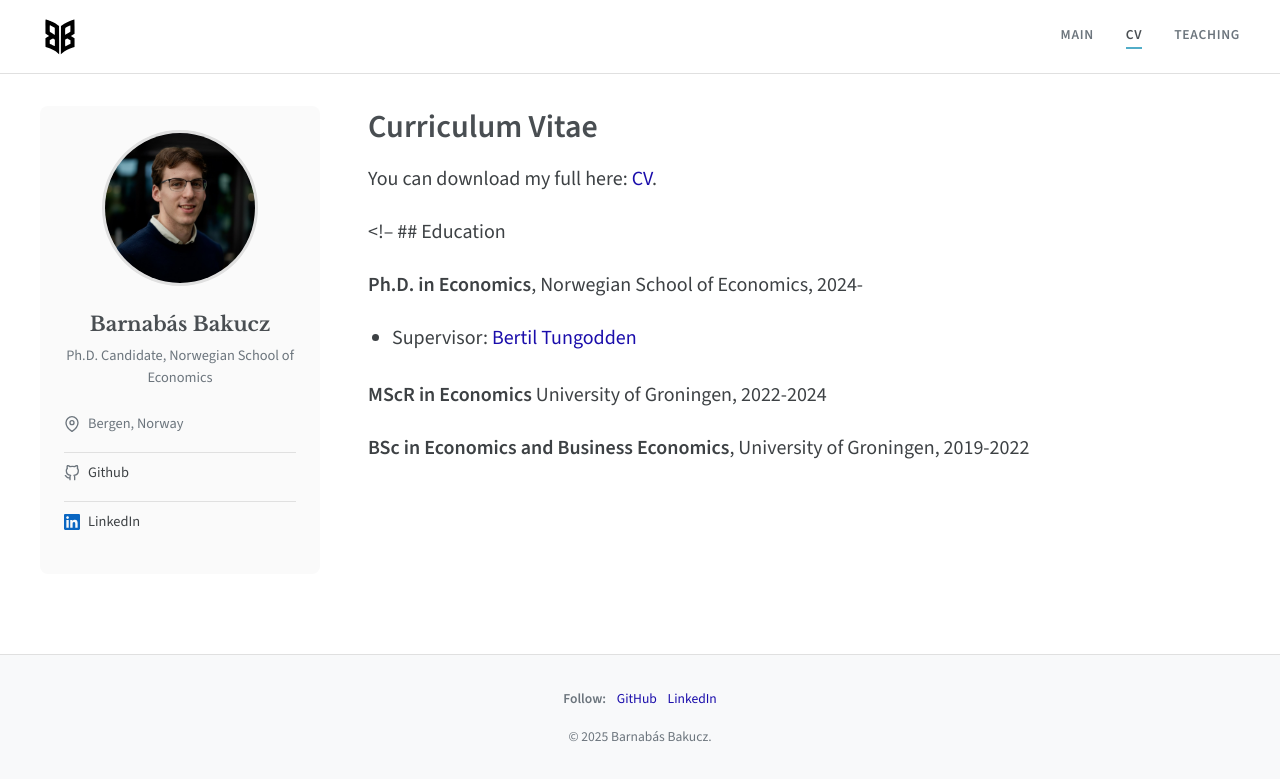
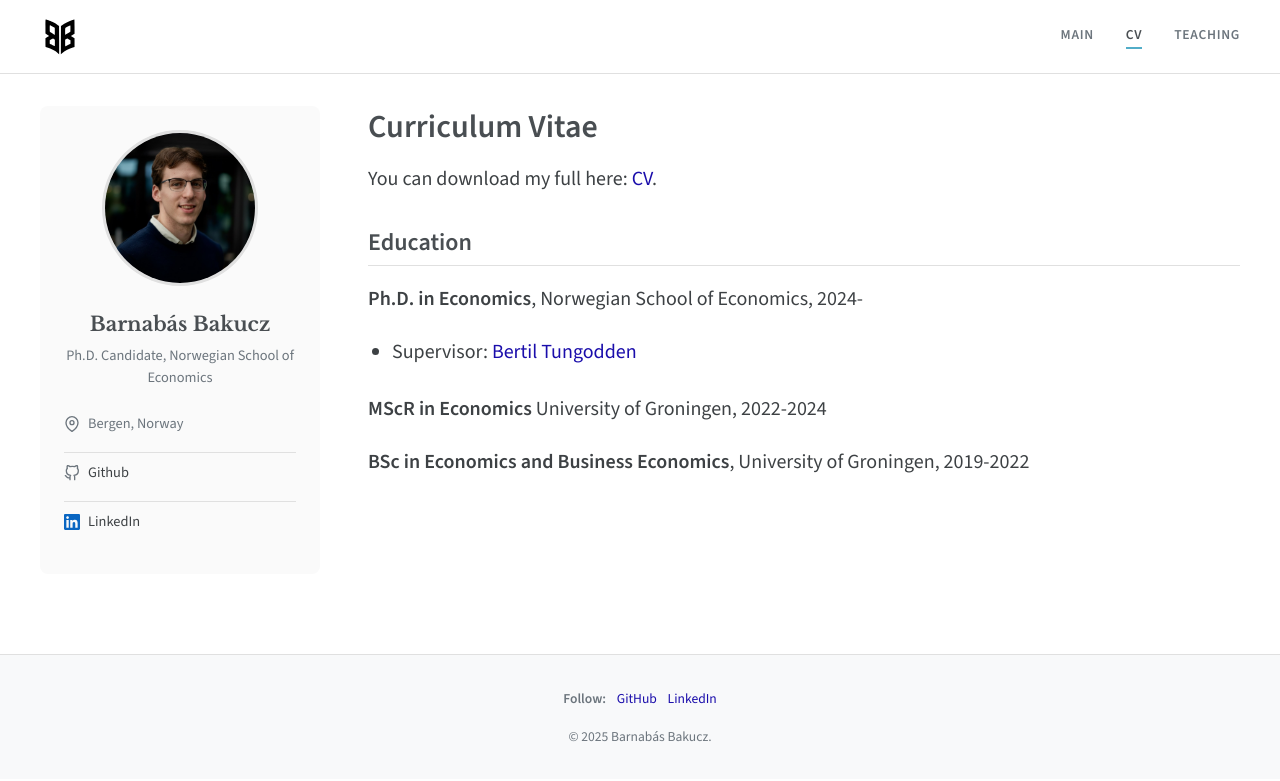
Before and after one commit to barnabas-bakucz/barnabas-bakucz.github.io, a Jekyll site: the page built from cv.md, in a window 1280 px wide. Shown: the top 781 px of the page. Built offline with Jekyll 4.4.1, drawn with Linux system fonts in a browser that asks for light colours.

Commit message:
update cv page again

```diff
--- a/cv.md
+++ b/cv.md
@@ -8,7 +8,7 @@ permalink: /cv/
 
 You can download my full here: [CV](/assets/files/cv.pdf).
 
-<!-- ## Education
+## Education
 
 **Ph.D. in Economics**, Norwegian School of Economics, 2024-
 
```
